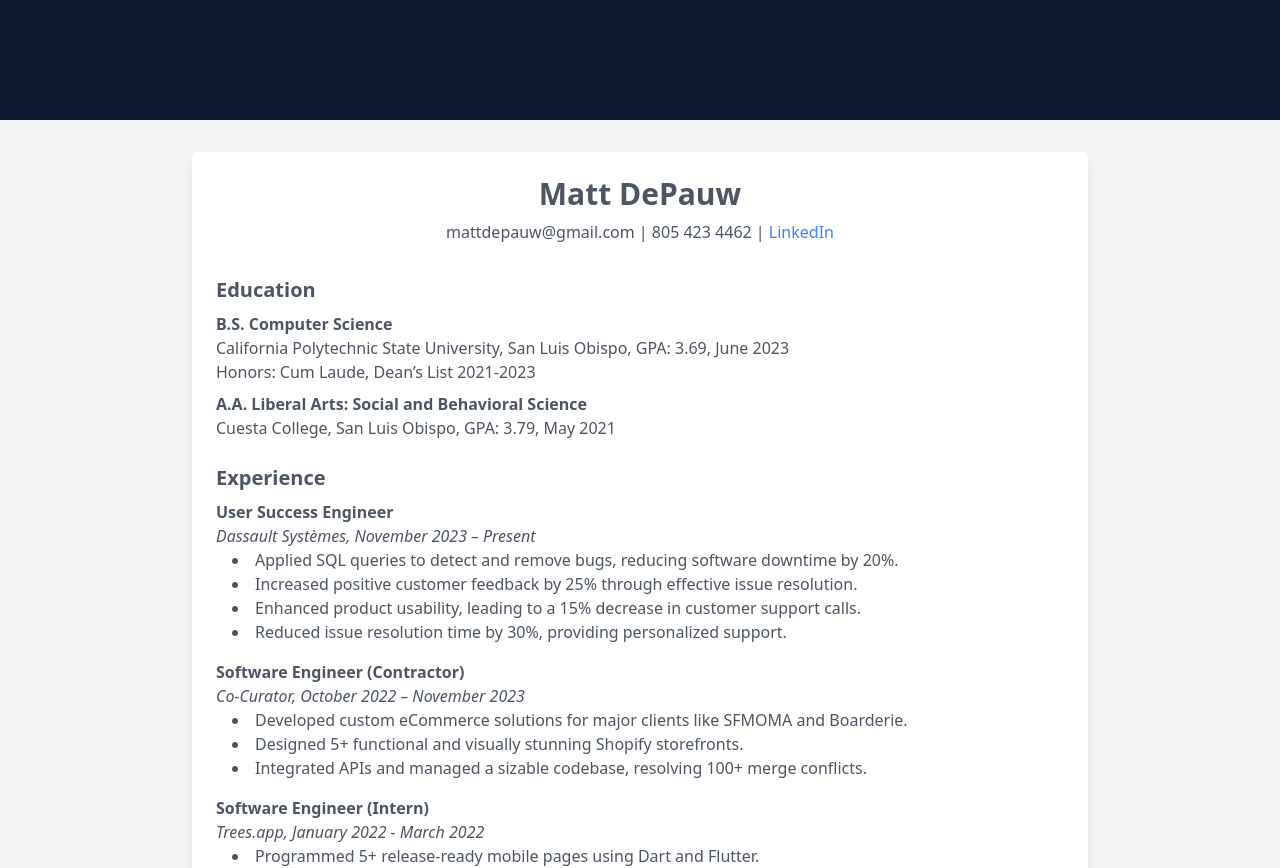
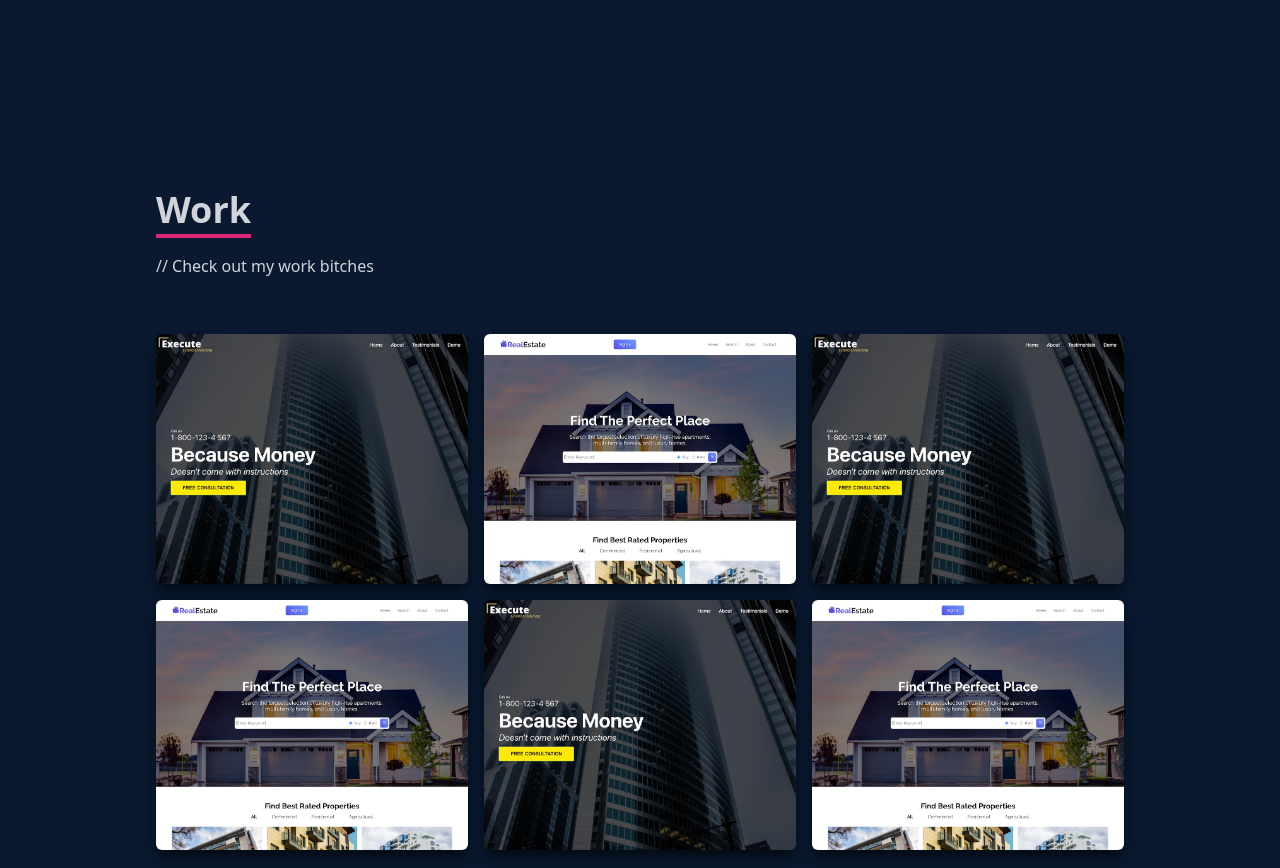
Before and after one commit to mattriots/portfolio, a React (Create React App) app: page / in a window 1280 px wide. Shown: the part 2280-3148 px from the top of the page. Built offline with nearby package versions, Linux system fonts and the light colour scheme.

Commit message:
removed the resume from the app.js

```diff
--- a/src/App.js
+++ b/src/App.js
@@ -15,7 +15,6 @@ function App() {
          <Home />
          <About />
          <Skills />
-         <ResumePage />
          <Work />
       </div>
    );
```
